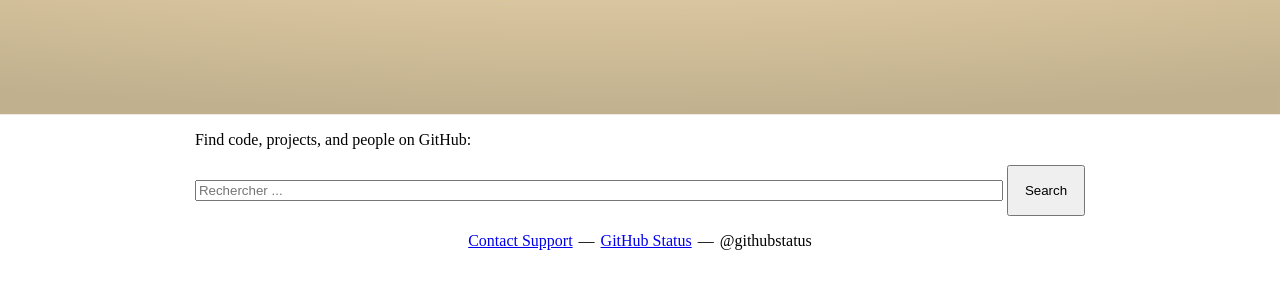
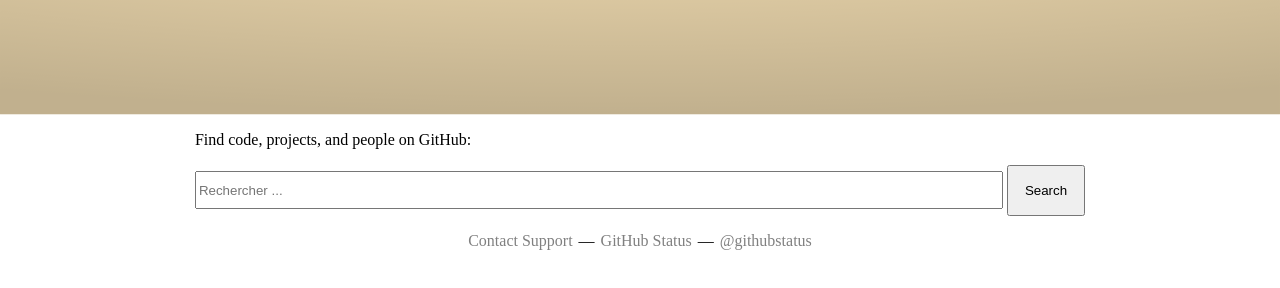
Before and after one commit to rozenrade/diagnosis-ex, a plain HTML site: page index.html in a window 1280 px wide. Shown: the part 358-646 px from the top of the page. Drawn offline with Linux system fonts and the light colour scheme.

Commit message:
github pages

```diff
--- a/index.html
+++ b/index.html
@@ -32,14 +32,14 @@
                         id="search-bar"
                         type="text"
                         placeholder="Rechercher ..."
-                        style="width: 50pc;"
+                        style="width: 50pc; height: 2pc;"
                         />
                     <button style="padding: 16px;" id="search-btn">Search</button>
                 </form>
             </div>
         </div>
         <div style="display:flex; gap: 6px; padding-top: 16px;">
-            <a href="https://support.github.com/?tags=dotcom-404">Contact Support</a> <span>—</span> <a href="https://githubstatus.com/">GitHub Status</a> <span>—</span> <ahref="https://x.com/githubstatus">@githubstatus</a>
+            <a href="https://support.github.com/?tags=dotcom-404" style="text-decoration: none; color: grey">Contact Support</a> <span>—</span> <a href="https://githubstatus.com/" style="text-decoration: none; color: grey">GitHub Status</a> <span>—</span> <a href="https://x.com/githubstatus" style="text-decoration: none; color: grey">@githubstatus</a>
         </div>
     </footer>
 
```
